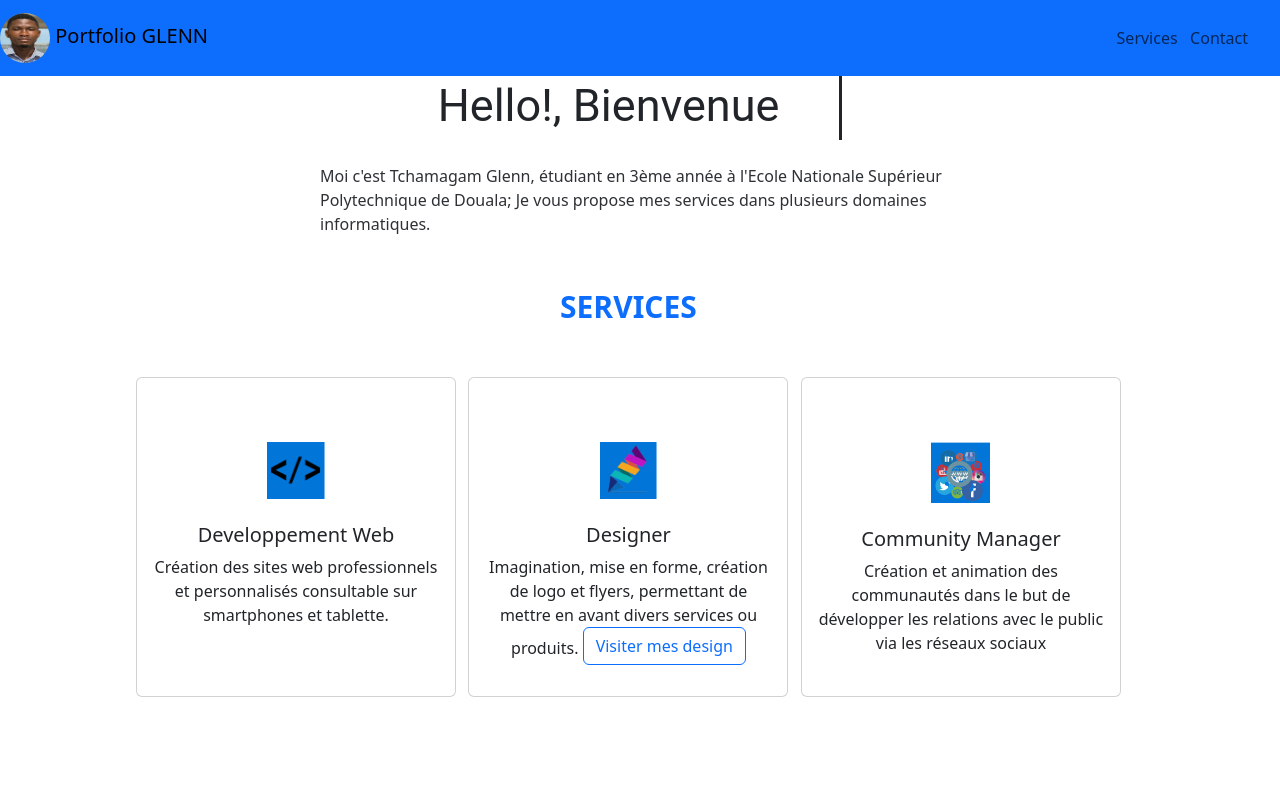
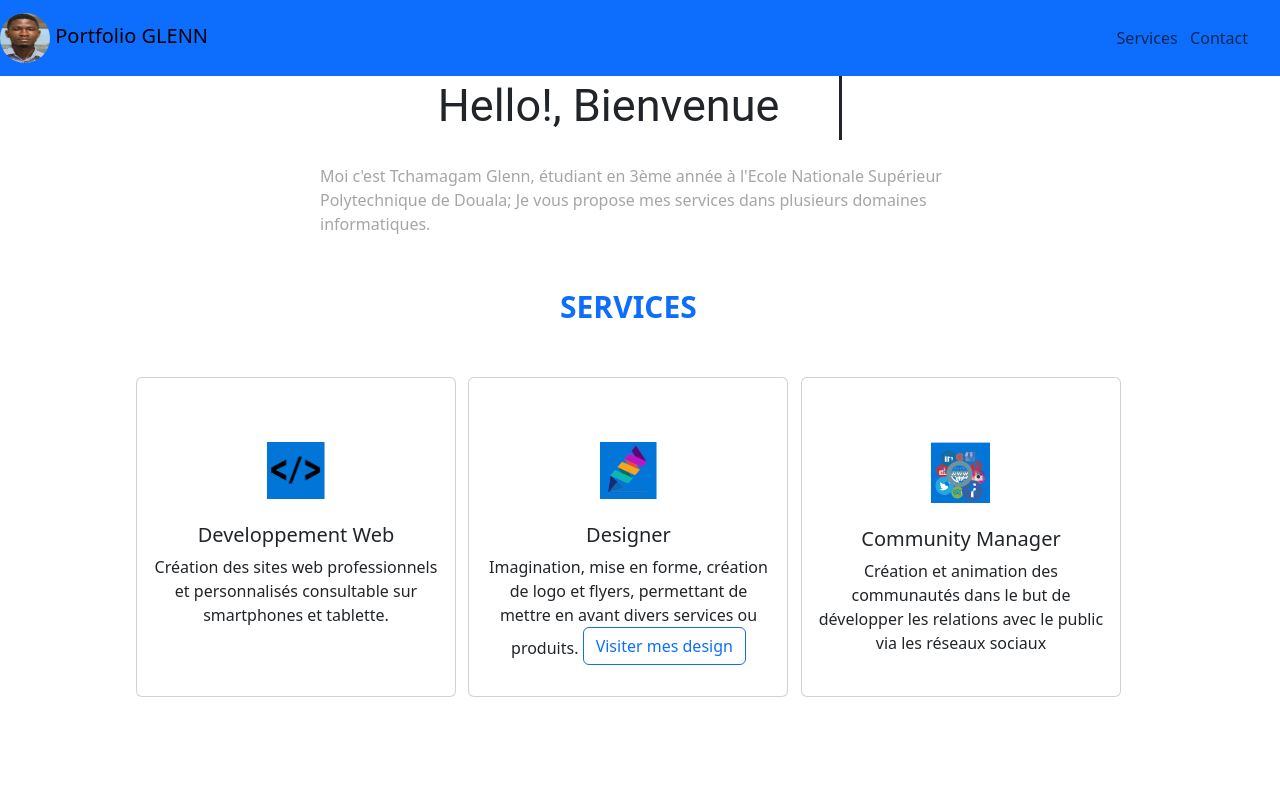
Before and after one commit to Glenn-Tcamagam/portflioglenn, an Angular app: page /navbar in a window 1280 px wide. Shown: the top 800 px of the page. Built offline with nearby package versions, Linux system fonts and the light colour scheme.

Commit message:
sixieme commit

```diff
--- a/src/app/navbar/navbar.component.css
+++ b/src/app/navbar/navbar.component.css
@@ -58,7 +58,7 @@ li:hover {
   margin-left: auto;
   margin-right: auto;
   width: 40rem;
-  animation: fadeInAnimation ease 7s;
+  animation: fadeInAnimation ease 20s;
   animation-iteration-count: 1;
   animation-fill-mode: forwards;
 }
```
